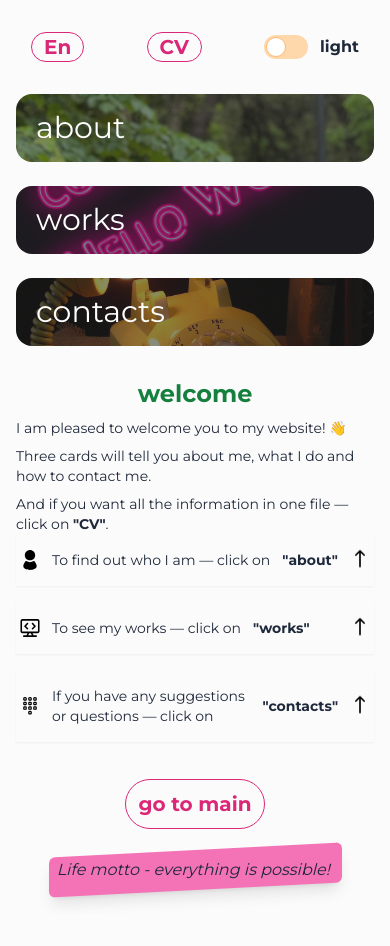
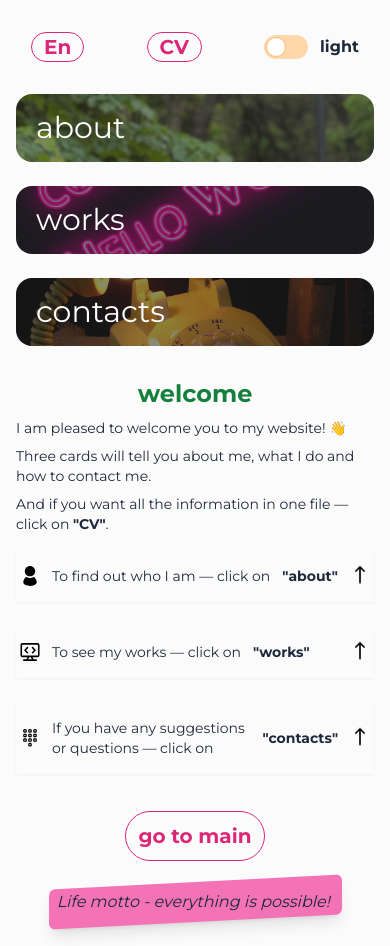
Before and after one commit to BulochkaBU/portfolio-next, a Next.js app: page /en/welcome in a window 390 px wide. Before the commit the page ends 914 px from the top, so only its background shows below. Built offline with nearby package versions, Linux system fonts and the light colour scheme.

Commit message:
fix size

```diff
--- a/src/components/welcome/Welcome.tsx
+++ b/src/components/welcome/Welcome.tsx
@@ -43,7 +43,7 @@ export default function Welcome({ dictionary }: { dictionary: Props }) {
         <strong>"{dictionary.cv}"</strong>.
       </p>
 
-      <div className=" md:text-xl sm:text-lg text-sm  text-slate-800 dark:text-white flex gap-3 items-center justify-between md:justify-normal shadow-sm py-4 px-1 lg:px-0">
+      <div className="mt-4 md:text-xl sm:text-lg text-sm  text-slate-800 dark:text-white flex gap-3 items-center justify-between md:justify-normal shadow-sm py-4 px-1 lg:px-0">
         <p className="flex gap-3 items-center">
           <Image
             src={colorTheme === "light" ? person : personWhite}
@@ -62,7 +62,7 @@ export default function Welcome({ dictionary }: { dictionary: Props }) {
           className="animate-bounce"
         />
       </div>
-      <div className="my-4 md:text-xl sm:text-lg text-sm  text-slate-800 dark:text-white flex gap-3 items-center justify-between md:justify-normal shadow-sm py-4 px-1 lg:px-0">
+      <div className="my-6 md:text-xl sm:text-lg text-sm  text-slate-800 dark:text-white flex gap-3 items-center justify-between md:justify-normal shadow-sm py-4 px-1 lg:px-0">
         <div className="flex gap-3 items-center">
           <Image
             src={colorTheme === "light" ? works : worksWhite}
```
